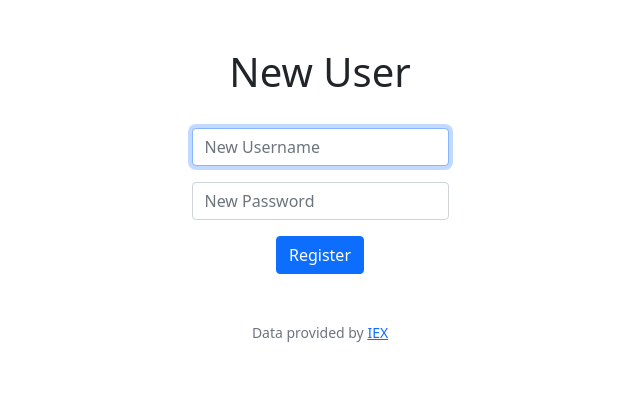
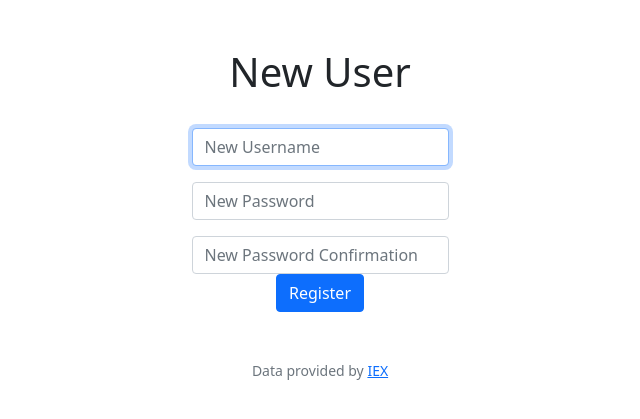
Before and after one commit to kiwiroberson/CS50, a Flask app: page /register in a window 1280 px wide. Shown: the part 76-495 px from the top of the page, without its empty margins (320-960 px from the left). Run offline with Flask 3, Linux system fonts and the light colour scheme; some libraries are stand-ins or nearby versions.

Commit message:
Tue, Sep 19, 2023, 12:04 AM +01:00

```diff
--- a/week9/finance/templates/register.html
+++ b/week9/finance/templates/register.html
@@ -14,6 +14,9 @@
         <div class="mb-3">
             <input class="form-control mx-auto w-auto" id="password" name="password" placeholder="New Password" type="password">
         </div>
+        <div>
+            <input class="form-control mx-auto w-auto" id="confirmation" name="confirmation" placeholder="New Password Confirmation" type="password">
+        </div>
         <button class="btn btn-primary" type="submit">Register</button>
     </form>
 {% endblock %}
```
